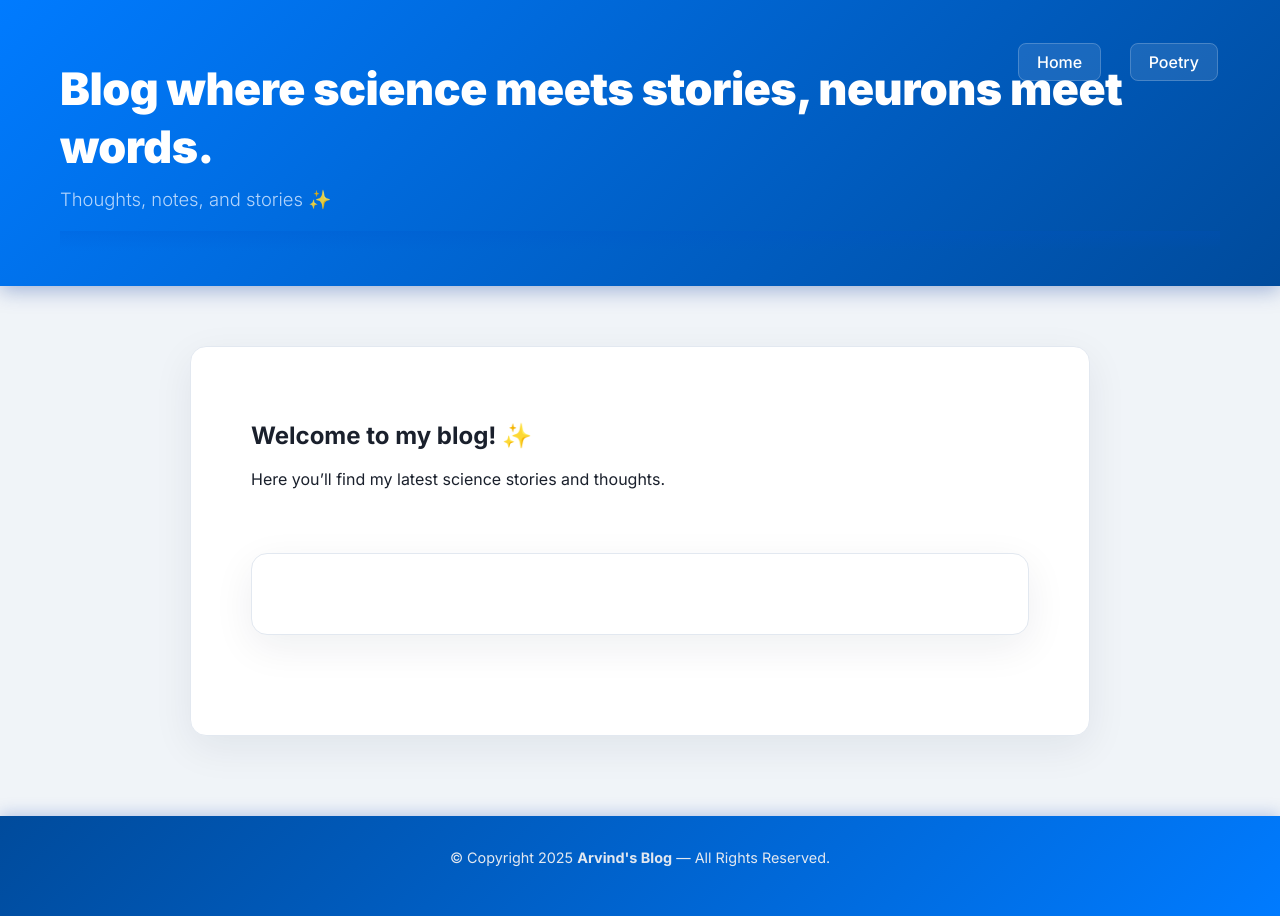
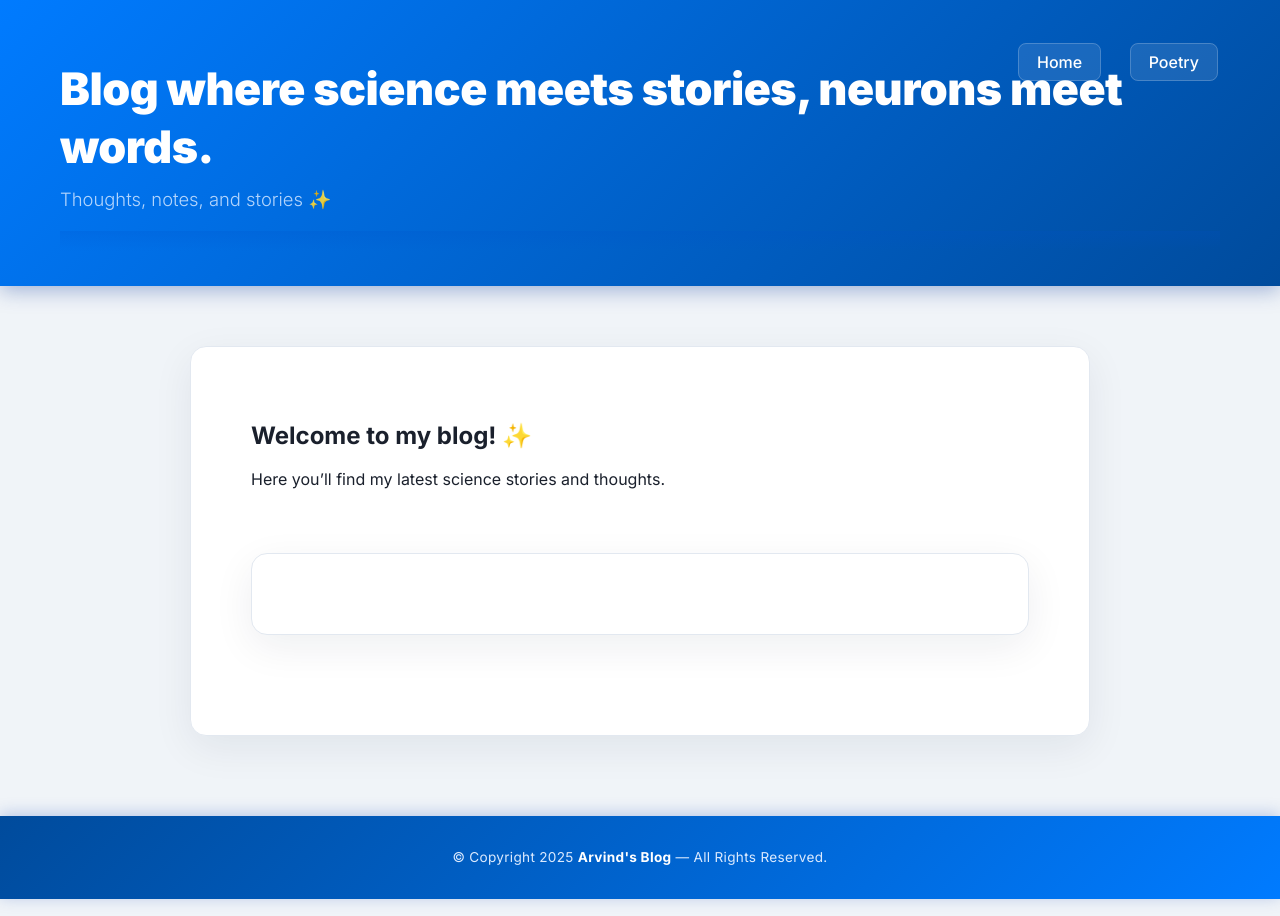
Before and after one commit to arvindomics/MyBlog, a Jekyll site: the page built from index.md, in a window 1280 px wide. Built offline with Jekyll 4.4.1, drawn with Linux system fonts in a browser that asks for light colours.

Commit message:
Update style.css

```diff
--- a/assets/css/style.css
+++ b/assets/css/style.css
@@ -152,6 +152,19 @@ h1, h2, h3 {
   box-shadow: 0 -2px 15px rgba(0, 60, 180, 0.25);
 }
 
+.site-footer p {
+  margin: 0;
+  color: #dbeafe; /* light blue-gray */
+  font-size: 0.85rem;
+  letter-spacing: 0.3px;
+}
+
+.site-footer p strong {
+  color: #ffffff;
+  font-weight: 600;
+}
+
+
 /* ---------------------------------
    POETRY / POST BOX
 ----------------------------------*/
```
